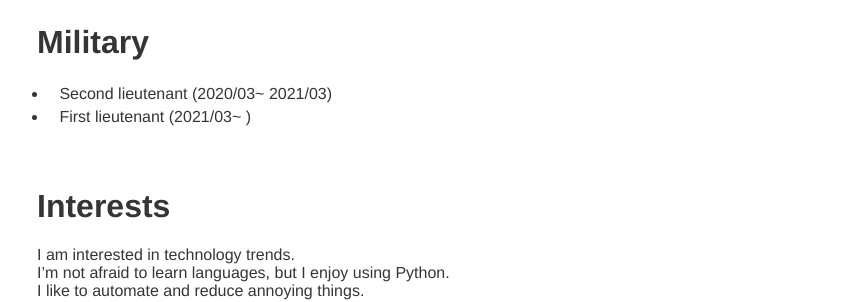
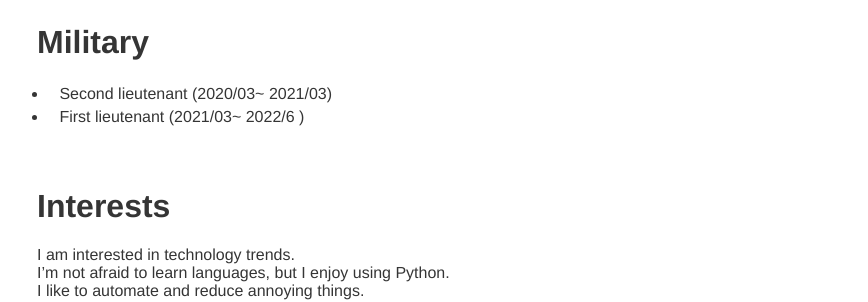
Before and after one commit to luke1601/luke1601.github.io, a Jekyll site: the page built from index.md, in a window 1280 px wide. Shown: the part 580-882 px from the top of the page, without its empty margins (203-1071 px from the left). Built offline with Jekyll 4.4.1, drawn with Linux system fonts in a browser that asks for light colours; our own code applies the rules of GitHub Pages for plain Markdown files.

Commit message:
Update index.md

```diff
--- a/index.md
+++ b/index.md
@@ -13,7 +13,7 @@ Hello, I am graduate student in the Department of Computer Information Communica
 
 # Military
   * Second lieutenant                               (2020/03~ 2021/03)
-  * First lieutenant                                (2021/03~ )
+  * First lieutenant                                (2021/03~ 2022/6 )
 
 <br/>
 
```
